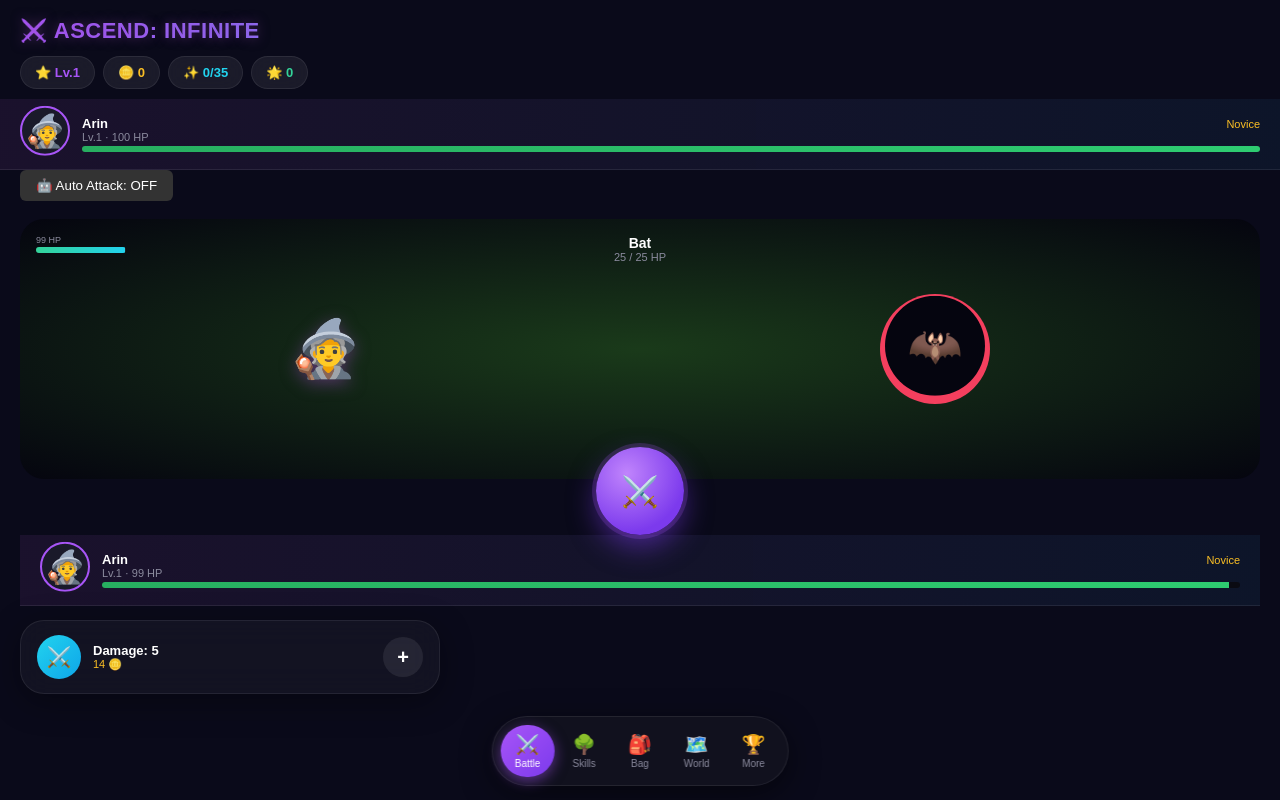
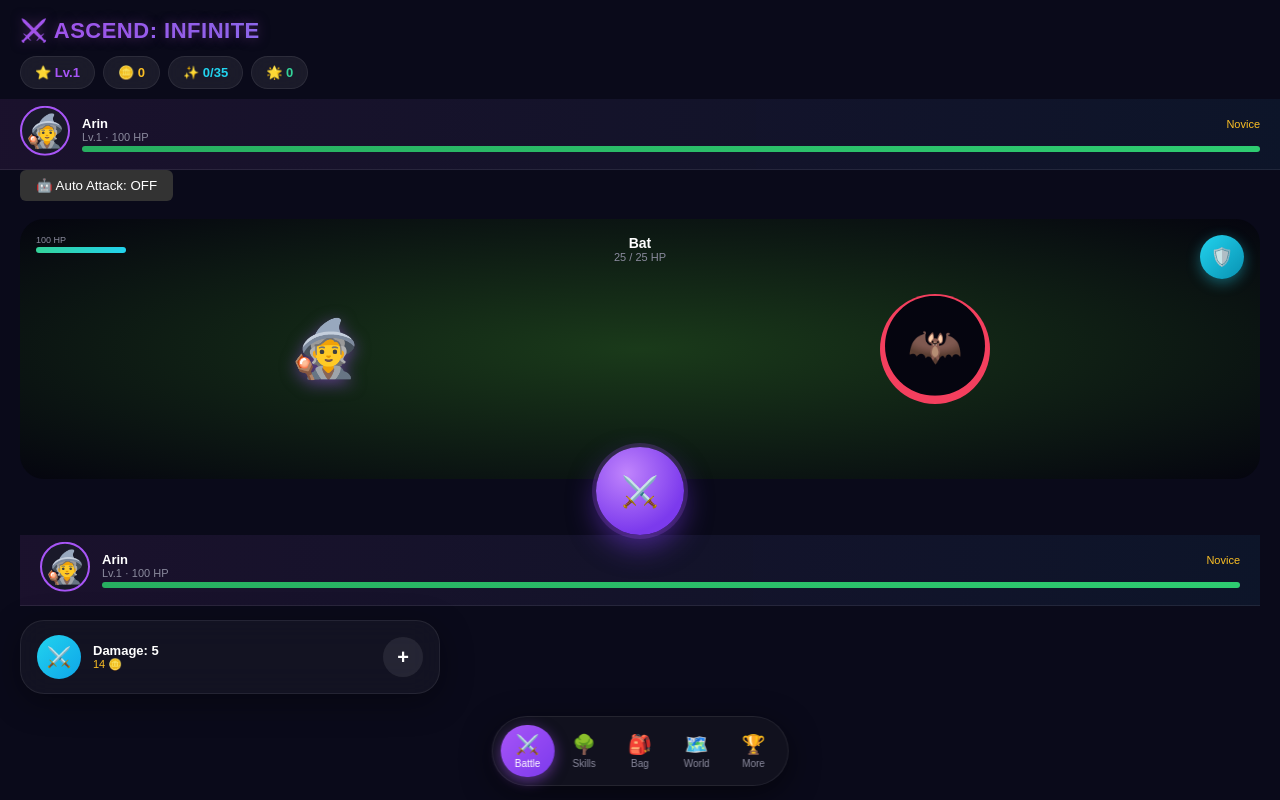
Before and after one commit to baidawi433/ascend-infinite, a React (Vite) app: page / in a window 1280 px wide. Built offline with nearby package versions, Linux system fonts and the light colour scheme.

Commit message:
feat: add attack warning indicator and Barrier active skill for damage mitigation

```diff
--- /dev/null
+++ b/src/components/BarrierButton.jsx
@@ -0,0 +1,29 @@
+// BarrierButton.jsx
+function BarrierButton({ isActive, cooldownRemaining, cooldownPercent, onActivate }) {
+  const ready = cooldownRemaining <= 0 && !isActive;
+
+  return (
+    <button
+      onClick={onActivate}
+      disabled={!ready}
+      style={{
+        position: "absolute", top: "16px", right: "16px",
+        width: "44px", height: "44px", borderRadius: "50%", border: "none",
+        display: "flex", alignItems: "center", justifyContent: "center", fontSize: "18px",
+        cursor: ready ? "pointer" : "not-allowed",
+        background: isActive
+          ? "radial-gradient(circle at 35% 30%, #67e8f9, #0891b2 70%)"
+          : ready
+          ? "linear-gradient(135deg, #22d3ee, #0891b2)"
+          : "rgba(255,255,255,0.06)",
+        boxShadow: isActive ? "0 0 16px rgba(34,211,238,0.7)" : ready ? "0 4px 14px rgba(34,211,238,0.4)" : "none",
+        opacity: ready || isActive ? 1 : 0.5,
+        color: "white",
+      }}
+    >
+      {isActive ? "🛡️" : ready ? "🛡️" : `${Math.ceil(cooldownRemaining / 1000)}`}
+    </button>
+  );
+}
+
+export default BarrierButton;
--- a/src/components/BattleArena.jsx
+++ b/src/components/BattleArena.jsx
@@ -1,11 +1,9 @@
 // BattleArena.jsx
-// Arena full-bleed dengan radial HP ring di sekeliling musuh
-
 import { useState, useEffect, useRef } from "react";
 import { getAreaThemeColor } from "../game/areas";
 import AnimatedNumber from "./AnimatedNumber";
 
-function BattleArena({ enemyName, enemyEmoji, enemyKey, enemyHp, enemyMaxHp, isCritical, isDying, triggerAttackId, areaId, playerHitClass = "" }) {
+function BattleArena({ enemyName, enemyEmoji, enemyKey, enemyHp, enemyMaxHp, isCritical, isDying, triggerAttackId, areaId, playerHitClass = "", enemyWarning = false, barrierActive = false }) {
   const [playerAnim, setPlayerAnim] = useState("sprite-idle");
   const [enemyAnim, setEnemyAnim] = useState("sprite-idle");
   const prevAttackId = useRef(triggerAttackId);
@@ -25,11 +23,7 @@ function BattleArena({ enemyName, enemyEmoji, enemyKey, enemyHp, enemyMaxHp, isC
 
   const themeColor = getAreaThemeColor(areaId);
   const hpPercent = Math.max(0, Math.min(100, (enemyHp / enemyMaxHp) * 100));
-
-  // Radial ring pakai conic-gradient: merah untuk HP terisi, gelap untuk sisa
-  const ringStyle = {
-    background: `conic-gradient(#f43f5e ${hpPercent}%, rgba(255,255,255,0.08) ${hpPercent}%)`,
-  };
+  const ringStyle = { background: `conic-gradient(#f43f5e ${hpPercent}%, rgba(255,255,255,0.08) ${hpPercent}%)` };
 
   return (
     <div
@@ -37,14 +31,10 @@ function BattleArena({ enemyName, enemyEmoji, enemyKey, enemyHp, enemyMaxHp, isC
       style={{
         position: "relative",
         background: `radial-gradient(ellipse at center, ${themeColor} 0%, #05050f 100%)`,
-        borderRadius: "var(--radius-lg)",
-        marginTop: "8px",
-        minHeight: "260px",
-        overflow: "hidden",
-        transition: "background 0.4s ease",
+        borderRadius: "var(--radius-lg)", marginTop: "8px", minHeight: "260px",
+        overflow: "hidden", transition: "background 0.4s ease",
       }}
     >
-      {/* Nama & HP musuh mengambang di atas */}
       <div style={{ position: "absolute", top: "16px", left: 0, right: 0, textAlign: "center" }}>
         <div style={{ fontSize: "14px", fontWeight: 700 }}>{enemyName}</div>
         <div style={{ fontSize: "11px", color: "var(--color-text-muted)" }}>
@@ -52,33 +42,35 @@ function BattleArena({ enemyName, enemyEmoji, enemyKey, enemyHp, enemyMaxHp, isC
         </div>
       </div>
 
-      {/* Arena tengah: player - vs - enemy dengan radial ring */}
       <div style={{ display: "flex", alignItems: "center", justifyContent: "space-around", height: "260px", padding: "0 10px" }}>
-        <div className={`${playerAnim} ${playerHitClass}`} style={{ fontSize: "56px", filter: "drop-shadow(0 4px 8px rgba(142,68,173,0.5))" }}>
-        🧙
-      </div>
+        <div style={{ position: "relative" }}>
+          {barrierActive && (
+            <div style={{
+              position: "absolute", top: "-10px", left: "-10px", right: "-10px", bottom: "-10px",
+              borderRadius: "50%", border: "2px solid #22d3ee",
+              boxShadow: "0 0 16px rgba(34,211,238,0.6), inset 0 0 16px rgba(34,211,238,0.3)",
+              pointerEvents: "none",
+            }} />
+          )}
+          <div className={`${playerAnim} ${playerHitClass}`} style={{ fontSize: "56px", filter: "drop-shadow(0 4px 8px rgba(168,85,247,0.5))", position: "relative" }}>
+            🧙
+          </div>
+        </div>
 
-        {/* Enemy dengan radial HP ring di sekelilingnya */}
         <div
           key={enemyKey}
           className={isDying ? "sprite-dying" : "sprite-spawning"}
-          style={{
-            width: "110px", height: "110px", borderRadius: "50%",
-            padding: "5px",
-            ...ringStyle,
-            display: "flex", alignItems: "center", justifyContent: "center",
-            transition: "background 0.15s ease",
-          }}
+          style={{ width: "110px", height: "110px", borderRadius: "50%", padding: "5px", ...ringStyle, display: "flex", alignItems: "center", justifyContent: "center", transition: "background 0.15s ease", position: "relative" }}
         >
-          <div
-            className={enemyAnim}
-            style={{
-              width: "100%", height: "100%", borderRadius: "50%",
-              background: "#05050f",
-              display: "flex", alignItems: "center", justifyContent: "center",
-              fontSize: "44px",
-            }}
-          >
+          {enemyWarning && (
+            <div style={{
+              position: "absolute", top: "-6px", right: "-6px",
+              fontSize: "20px", animation: "enrageGlow 0.3s ease-in-out infinite",
+            }}>
+              ⚡
+            </div>
+          )}
+          <div className={enemyAnim} style={{ width: "100%", height: "100%", borderRadius: "50%", background: "#05050f", display: "flex", alignItems: "center", justifyContent: "center", fontSize: "44px" }}>
             {enemyEmoji}
           </div>
         </div>
--- a/src/components/BossScreen.jsx
+++ b/src/components/BossScreen.jsx
@@ -1,9 +1,11 @@
 // BossScreen.jsx
-import { useState, useCallback, useEffect, useRef } from "react";
+import { useState, useCallback, useEffect } from "react";
 import { useAutoAttack } from "../game/useAutoAttack";
 import { playAttackSound } from "../game/audio";
+import { useBarrier } from "../game/useBarrier";
 import BattleArena from "./BattleArena";
 import PlayerHpBar from "./PlayerHpBar";
+import BarrierButton from "./BarrierButton";
 
 const bossEmojiMap = {
   forest_guardian: "🌳", goblin_king: "👑", sand_wyrm: "🐍", desert_tyrant: "🦂",
@@ -17,6 +19,8 @@ function BossScreen({ boss, attackBoss, autoAttackEnabled, areaId, playerHp }) {
   const [isShaking, setIsShaking] = useState(false);
   const [isPlayerHit, setIsPlayerHit] = useState(false);
   const [attackTrigger, setAttackTrigger] = useState(0);
+  const [enemyWarning, setEnemyWarning] = useState(false);
+  const barrier = useBarrier();
 
   const handleAttack = useCallback(() => {
     setAttackTrigger((prev) => prev + 1);
@@ -31,12 +35,17 @@ function BossScreen({ boss, attackBoss, autoAttackEnabled, areaId, playerHp }) {
   useEffect(() => {
     if (!boss || playerHp.isDown) return;
     const interval = setInterval(() => {
-      playerHp.takeDamage(boss.damage || 5);
-      setIsPlayerHit(true);
-      setTimeout(() => setIsPlayerHit(false), 300);
+      setEnemyWarning(true);
+      setTimeout(() => {
+        setEnemyWarning(false);
+        const mitigated = barrier.mitigateDamage(boss.damage || 5);
+        playerHp.takeDamage(mitigated);
+        setIsPlayerHit(true);
+        setTimeout(() => setIsPlayerHit(false), 300);
+      }, 600);
     }, 2000);
     return () => clearInterval(interval);
-  }, [boss, playerHp.isDown, playerHp.takeDamage]);
+  }, [boss, playerHp.isDown, playerHp.takeDamage, barrier]);
 
   if (!boss) return null;
 
@@ -64,10 +73,19 @@ function BossScreen({ boss, attackBoss, autoAttackEnabled, areaId, playerHp }) {
           triggerAttackId={attackTrigger}
           areaId={areaId}
           playerHitClass={isPlayerHit ? "sprite-hit" : ""}
+          enemyWarning={enemyWarning}
+          barrierActive={barrier.isActive}
         />
       </div>
 
       <PlayerHpBar currentHp={playerHp.currentHp} maxHp={playerHp.maxHp} isDown={playerHp.isDown} />
+
+      <BarrierButton
+        isActive={barrier.isActive}
+        cooldownRemaining={barrier.cooldownRemaining}
+        cooldownPercent={barrier.cooldownPercent}
+        onActivate={barrier.activateBarrier}
+      />
 
       <div style={{ display: "flex", justifyContent: "center", marginTop: "-32px", position: "relative", zIndex: 10 }}>
         <button
--- a/src/components/CombatScreen.jsx
+++ b/src/components/CombatScreen.jsx
@@ -3,6 +3,8 @@ import { useState, useCallback, useEffect, useRef } from "react";
 import { useCombat } from "../game/useCombat";
 import { useAutoAttack } from "../game/useAutoAttack";
 import FloatingDamageNumber from "./FloatingDamageNumber";
+import { useBarrier } from "../game/useBarrier";
+import BarrierButton from "./BarrierButton";
 import BattleArena from "./BattleArena";
 import PlayerHpBar from "./PlayerHpBar";
 import { playAttackSound, playCriticalSound } from "../game/audio";
@@ -27,7 +29,9 @@ function CombatScreen({ damage, areaId, onReward, autoAttackEnabled, critChance,
   const [isPlayerHit, setIsPlayerHit] = useState(false);
   const attackIdRef = useRef(0);
   const [attackTrigger, setAttackTrigger] = useState(0);
+  const [enemyWarning, setEnemyWarning] = useState(false);
   const enemyAttackTimerRef = useRef(null);
+  const barrier = useBarrier();
 
   const handleDamageDealt = useCallback((dmg, critical) => {
     const numberId = `${Date.now()}-${Math.random().toString(36).slice(2, 6)}`;
@@ -59,12 +63,17 @@ function CombatScreen({ damage, areaId, onReward, autoAttackEnabled, critChance,
   useEffect(() => {
     if (playerHp.isDown) return;
     enemyAttackTimerRef.current = setInterval(() => {
-      playerHp.takeDamage(enemy.damage || 1);
-      setIsPlayerHit(true);
-      setTimeout(() => setIsPlayerHit(false), 300);
+      setEnemyWarning(true);
+      setTimeout(() => {
+        setEnemyWarning(false);
+        const mitigated = barrier.mitigateDamage(enemy.damage || 1);
+        playerHp.takeDamage(mitigated);
+        setIsPlayerHit(true);
+        setTimeout(() => setIsPlayerHit(false), 300);
+      }, 600);
     }, 2500);
     return () => clearInterval(enemyAttackTimerRef.current);
-  }, [enemy.damage, playerHp.isDown, playerHp.takeDamage]);
+  }, [enemy.damage, playerHp.isDown, playerHp.takeDamage, barrier]);
 
   const enemyEmoji = enemyEmojiMap[enemy.id] || "👹";
 
@@ -92,6 +101,15 @@ function CombatScreen({ damage, areaId, onReward, autoAttackEnabled, critChance,
         triggerAttackId={attackTrigger}
         areaId={areaId}
         playerHitClass={isPlayerHit ? "sprite-hit" : ""}
+        enemyWarning={enemyWarning}
+        barrierActive={barrier.isActive}
+      />
+
+      <BarrierButton
+        isActive={barrier.isActive}
+        cooldownRemaining={barrier.cooldownRemaining}
+        cooldownPercent={barrier.cooldownPercent}
+        onActivate={barrier.activateBarrier}
       />
 
       <PlayerHpBar currentHp={playerHp.currentHp} maxHp={playerHp.maxHp} isDown={playerHp.isDown} />
--- /dev/null
+++ b/src/game/useBarrier.js
@@ -0,0 +1,54 @@
+// useBarrier.js
+// Skill aktif Barrier: mengurangi damage masuk 70% selama 5 detik, cooldown 15 detik
+
+import { useState, useEffect, useCallback, useRef } from "react";
+
+const BARRIER_DURATION_MS = 5000;
+const BARRIER_COOLDOWN_MS = 15000;
+const BARRIER_REDUCTION = 0.7; // 70% damage reduction
+
+export function useBarrier() {
+  const [isActive, setIsActive] = useState(false);
+  const [cooldownRemaining, setCooldownRemaining] = useState(0);
+  const activeTimeoutRef = useRef(null);
+  const cooldownIntervalRef = useRef(null);
+
+  const activateBarrier = useCallback(() => {
+    if (cooldownRemaining > 0 || isActive) return;
+
+    setIsActive(true);
+    activeTimeoutRef.current = setTimeout(() => setIsActive(false), BARRIER_DURATION_MS);
+
+    setCooldownRemaining(BARRIER_COOLDOWN_MS);
+    cooldownIntervalRef.current = setInterval(() => {
+      setCooldownRemaining((prev) => {
+        const next = prev - 200;
+        if (next <= 0) {
+          clearInterval(cooldownIntervalRef.current);
+          return 0;
+        }
+        return next;
+      });
+    }, 200);
+  }, [cooldownRemaining, isActive]);
+
+  // Terapkan reduction ke damage masuk kalau barrier aktif
+  const mitigateDamage = useCallback((rawDamage) => {
+    return isActive ? Math.ceil(rawDamage * (1 - BARRIER_REDUCTION)) : rawDamage;
+  }, [isActive]);
+
+  useEffect(() => {
+    return () => {
+      clearTimeout(activeTimeoutRef.current);
+      clearInterval(cooldownIntervalRef.current);
+    };
+  }, []);
+
+  return {
+    isActive,
+    cooldownRemaining,
+    cooldownPercent: Math.round((cooldownRemaining / BARRIER_COOLDOWN_MS) * 100),
+    activateBarrier,
+    mitigateDamage,
+  };
+}
```
